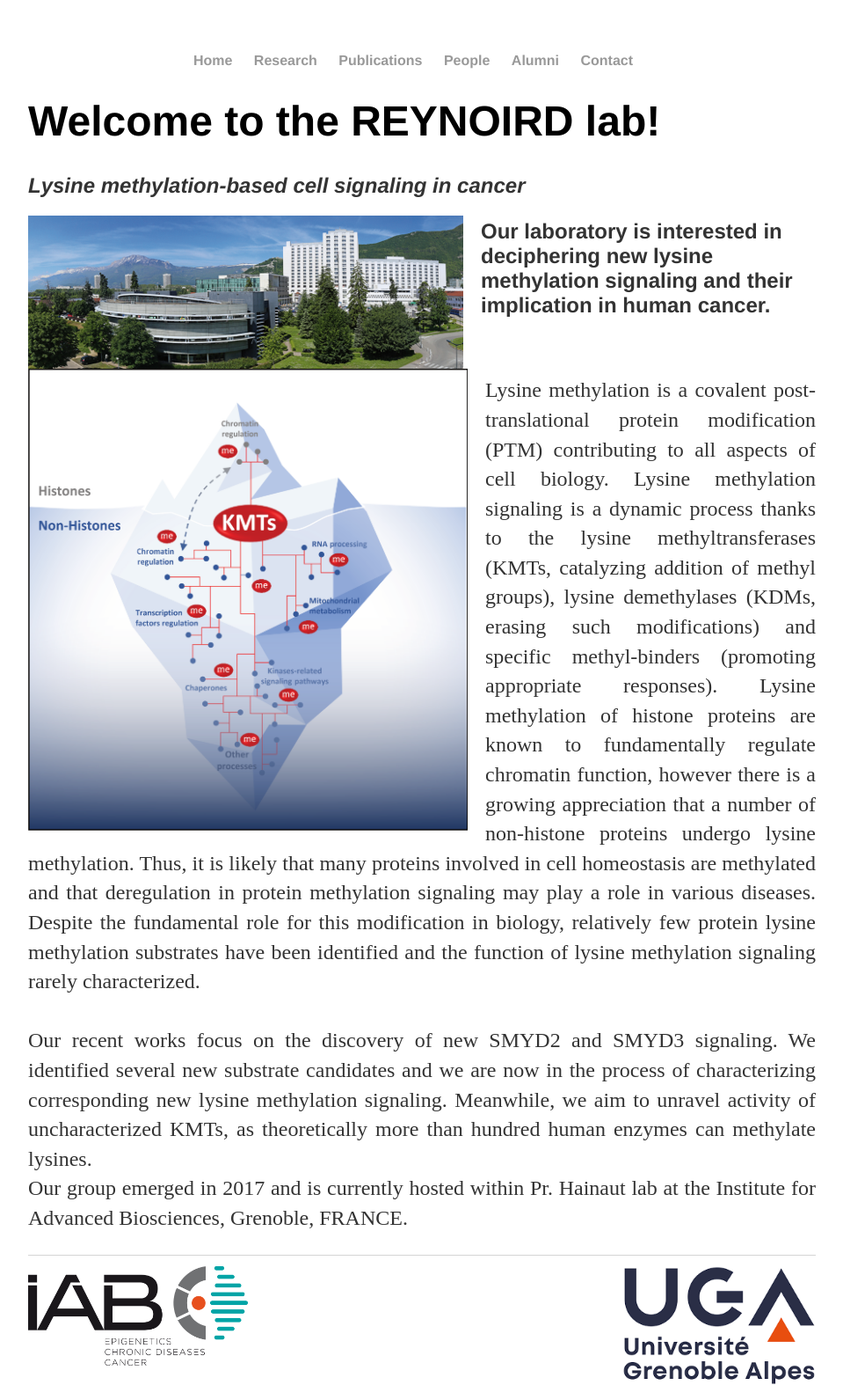
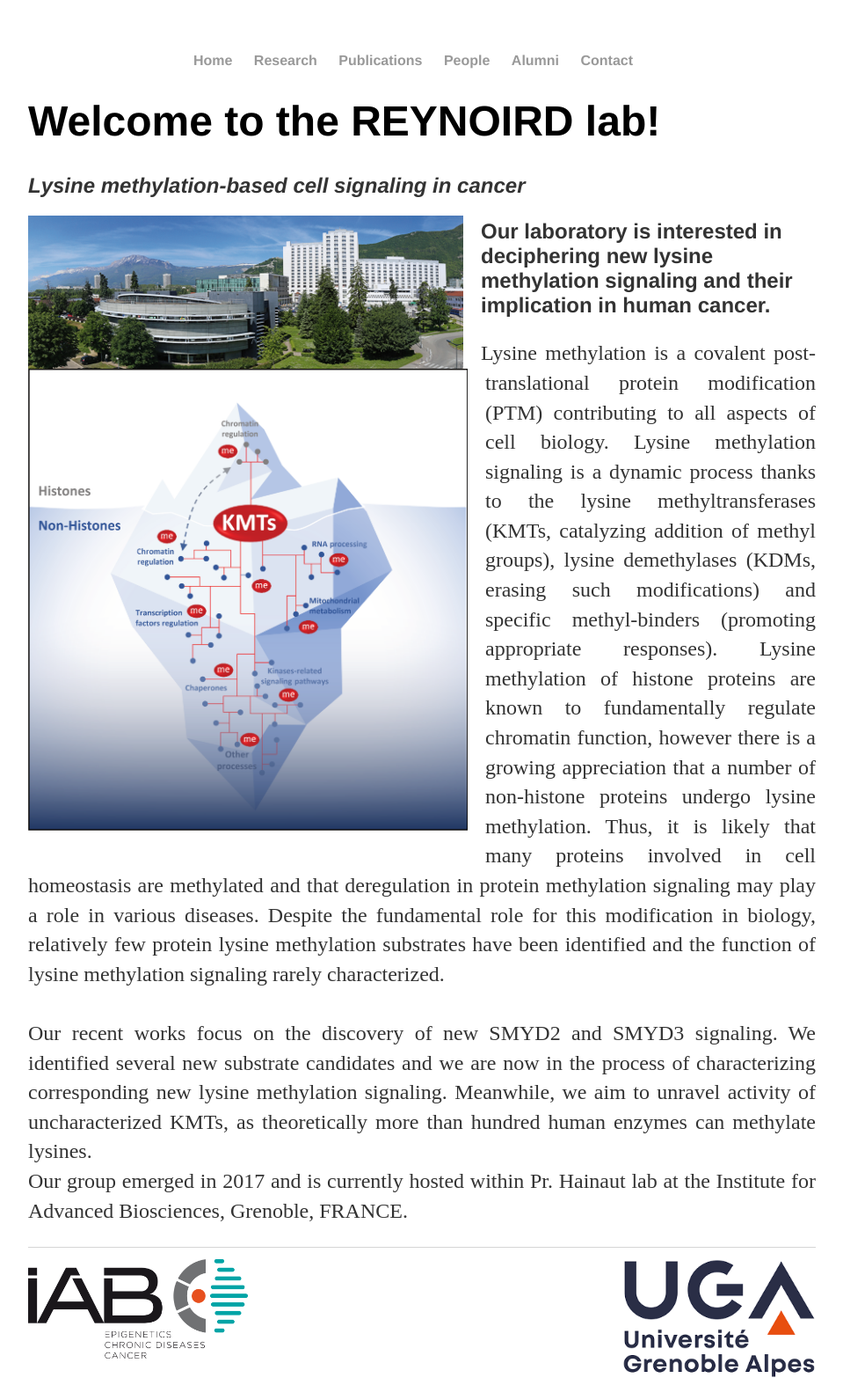
Before and after one commit to Reynoird-Lab/Reynoird-lab.github.io, a Jekyll site: the page built from index.html, in a window 1280 px wide. Shown: the whole page at 88% size, without its empty margins (160-1119 px from the left). Built offline with Jekyll 4.4.1, drawn with Linux system fonts in a browser that asks for light colours; Markdown is read by kramdown in place of the engine named in the settings.

Commit message:
Update index.html

```diff
--- a/index.html
+++ b/index.html
@@ -9,7 +9,7 @@
 
 <img src="Images/IAB.png" title="IAB" align="left" style="margin: 0px 20px 0px 0px;" /><p><h2>Our laboratory is interested in deciphering new lysine methylation signaling and their implication in human cancer.</h2></p>
 
-<br> <img src="Images/Lukinovic V graphical abstract CMYK_revision.png" title="Lysine Methylation Signaling" align="left" width="500" style="margin: 0px 20px 20px 0px;" /><p align="justify">Lysine methylation is a covalent post-translational protein modification (PTM) contributing to all aspects of cell biology. Lysine methylation signaling is a dynamic process thanks to the lysine methyltransferases (KMTs, catalyzing addition of methyl groups), lysine demethylases (KDMs, erasing such modifications) and specific methyl-binders (promoting appropriate responses). Lysine methylation of histone proteins are known to fundamentally regulate chromatin function, however there is a growing appreciation that a number of non-histone proteins undergo lysine methylation. Thus, it is likely that many proteins involved in cell homeostasis are methylated and that deregulation in protein methylation signaling may play a role in various diseases. Despite the fundamental role for this modification in biology, relatively few protein lysine methylation substrates have been identified and the function of lysine methylation signaling rarely characterized. <br>
+<div> <img src="Images/Lukinovic V graphical abstract CMYK_revision.png" title="Lysine Methylation Signaling" align="left" width="500" style="margin: 0px 20px 20px 0px;" /><p align="justify">Lysine methylation is a covalent post-translational protein modification (PTM) contributing to all aspects of cell biology. Lysine methylation signaling is a dynamic process thanks to the lysine methyltransferases (KMTs, catalyzing addition of methyl groups), lysine demethylases (KDMs, erasing such modifications) and specific methyl-binders (promoting appropriate responses). Lysine methylation of histone proteins are known to fundamentally regulate chromatin function, however there is a growing appreciation that a number of non-histone proteins undergo lysine methylation. Thus, it is likely that many proteins involved in cell homeostasis are methylated and that deregulation in protein methylation signaling may play a role in various diseases. Despite the fundamental role for this modification in biology, relatively few protein lysine methylation substrates have been identified and the function of lysine methylation signaling rarely characterized. <br>
 <br> Our recent works focus on the discovery of new SMYD2 and SMYD3 signaling. We identified several new substrate candidates and we are now in the process of characterizing corresponding new lysine methylation signaling. Meanwhile, we aim to unravel activity of uncharacterized KMTs, as theoretically more than hundred human enzymes can methylate lysines. <br>
 Our group emerged in 2017 and is currently hosted within Pr. Hainaut lab at the Institute for Advanced Biosciences, Grenoble, FRANCE.
-</p>
+	</p></div>
```
